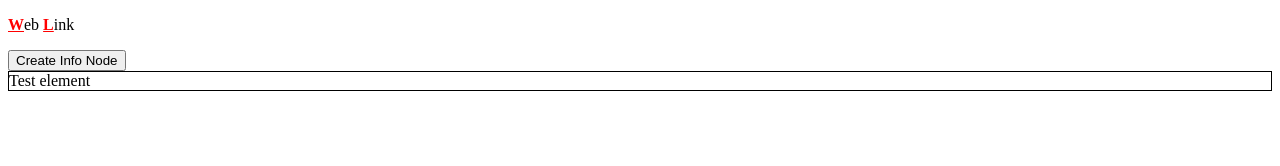
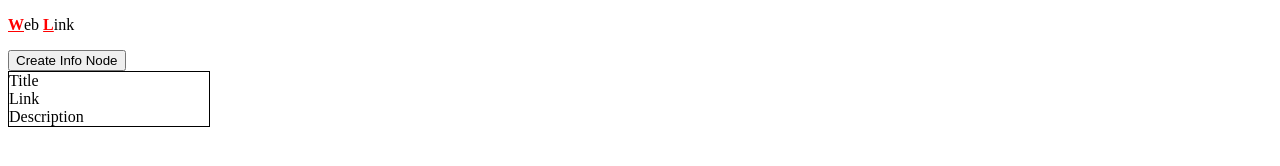
Before and after one commit to ssmaceachern/Web-Link, a plain HTML site: page common/index.html in a window 1280 px wide. Both pictures are taken after a click on the button "Create Info Node". Drawn offline with Linux system fonts and the light colour scheme.

Commit message:
Modified change_node to have text elements. Currently working to make them editable.

```diff
--- a/scripts/create_node.js
+++ b/scripts/create_node.js
@@ -3,12 +3,34 @@
  */
 
 
-
+//Create new node element
 function create_node(){
 	//alert("New node");
 	var newNode = document.createElement("div");
 	newNode.className = "drag-element";
 	newNode.id = "item";
-	newNode.innerHTML += "Test element";
+
+	//What makes up a node? A title. A link. And a description
+	var nodeTitle = document.createTextNode("Title");
+	var nodeLink = document.createTextNode("Link");
+	var nodeDescription = document.createTextNode("Description");
+
+	newNode.appendChild(nodeTitle);
+	var br = document.createElement("br");
+	newNode.appendChild(br);
+
+	newNode.appendChild(nodeLink);
+	var br = document.createElement("br");
+	newNode.appendChild(br);
+
+	newNode.appendChild(nodeDescription);
+	newNode.addEventListener('ondblclick', OnDblClick(newNode), false);
+
 	document.body.appendChild(newNode);
 }
+
+//Double click to edit node element
+function OnDblClick(node) {
+	alert("Double click" + node.toString);
+	console.log(node.toString);
+}
--- a/scripts/drag.js
+++ b/scripts/drag.js
@@ -65,7 +65,7 @@ function OnMouseMove(e) {
 	 _dragElement.style.left = (_offsetX + e.clientX - _mstartX) + 'px';
 	 _dragElement.style.top = (_offsetY + e.clientY - _mstartY) + 'px';
 
-	 _debug.innerHTML = '(' + _dragElement.style.left + ', ' + _dragElement.style.top + ')';
+	 //_debug.innerHTML = '(' + _dragElement.style.left + ', ' + _dragElement.style.top + ')';
 }
 
 function OnMouseUp(e) {
@@ -79,7 +79,8 @@ function OnMouseUp(e) {
 
 		// this is how we know we're not dragging
 		_dragElement = null;
-		_debug.innerHTML = 'mouse up'; }
+		//_debug.innerHTML = 'mouse up';
+		}
 }
 
 //Utility Function
--- a/stylesheets/style_1.css
+++ b/stylesheets/style_1.css
@@ -6,6 +6,8 @@ strong {color: red; text-decoration: underline;}
 
 .drag-element{
 	border: 1px solid black;
+	background: white;
+	max-width: 200px;
 	display: block;
 	position: relative;
 }
```
